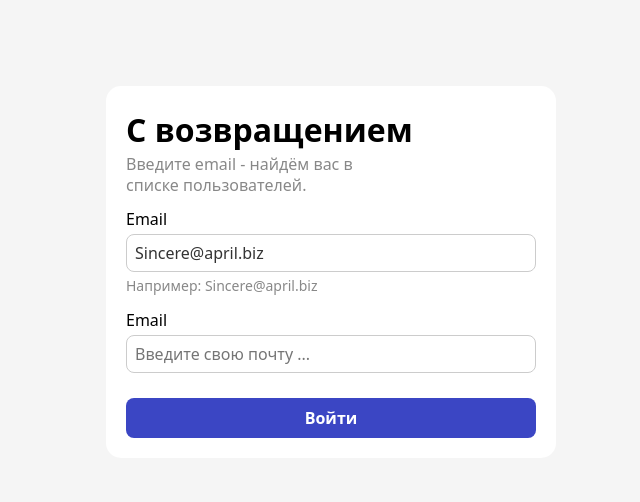
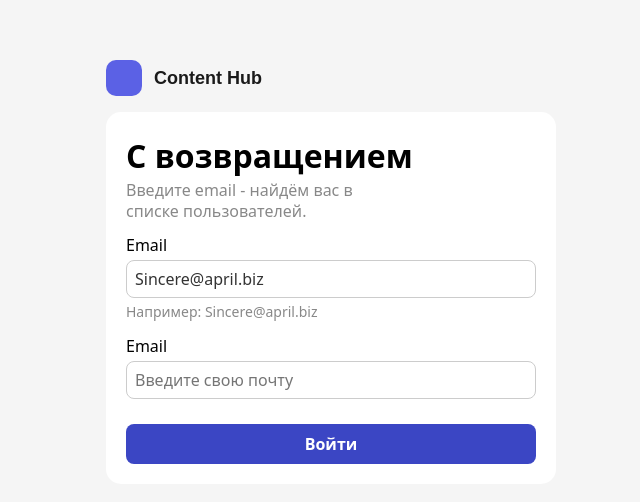
Before and after one commit to YAHOR-RUDZIANKOU/content-dashboard, a React (Vite) app: page /login in a window 1280 px wide. Shown: the part 128-630 px from the top of the page, without its empty margins (309-949 px from the left). Built offline with nearby package versions, Linux system fonts and the light colour scheme.

Commit message:
feat(login): add logo to login page

```diff
--- a/src/pages/Login/Login.module.css
+++ b/src/pages/Login/Login.module.css
@@ -70,3 +70,11 @@
 .error__text {
   line-height: 1.1;
 }
+
+.authBlock {
+  max-width: 450px;
+  width: 100%;
+  display: flex;
+  flex-direction: column;
+  gap: 16px;
+}
--- a/src/pages/Login/Login.tsx
+++ b/src/pages/Login/Login.tsx
@@ -6,6 +6,7 @@ import { loginThunk } from "../../store/slices/authSlice";
 import { useAppDispatch, useAppSelector } from "../../store/index";
 import { motion, AnimatePresence } from "framer-motion";
 import { clearError } from "../../store/slices/authSlice";
+import Logo from "../../components/Logo/Logo";
 
 const Login = () => {
   const emailRegex = /^[^\s@]+@[^\s@]+\.[^\s@]+$/;
@@ -35,6 +36,8 @@ const Login = () => {
   };
   return (
     <div className={classes.wrapper}>
+      <div className={classes.authBlock }>
+        <Logo />
         <div className={classes.modal__wrapper}>
           <h1>С возвращением</h1>
           <div className={classes.modal__subtitle}>
@@ -54,7 +57,7 @@ const Login = () => {
                 value={description}
                 onChange={(e) => setDescription(e.target.value)}
                 type="email"
-              placeholder="Введите свою почту ..."
+                placeholder="Введите свою почту"
                 required
                 onFocus={handleInputFocus}
               />
@@ -90,6 +93,7 @@ const Login = () => {
           </AnimatePresence>
         </div>
       </div>
+    </div>
   );
 };
 
```
Lines whose indentation alone changed are shown as unchanged.
